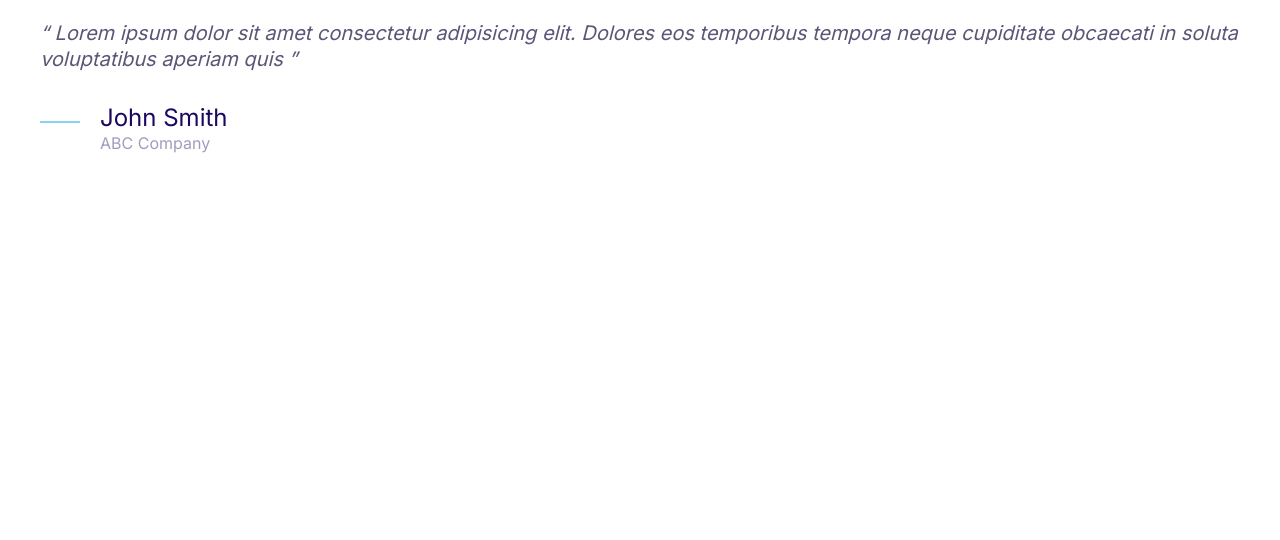
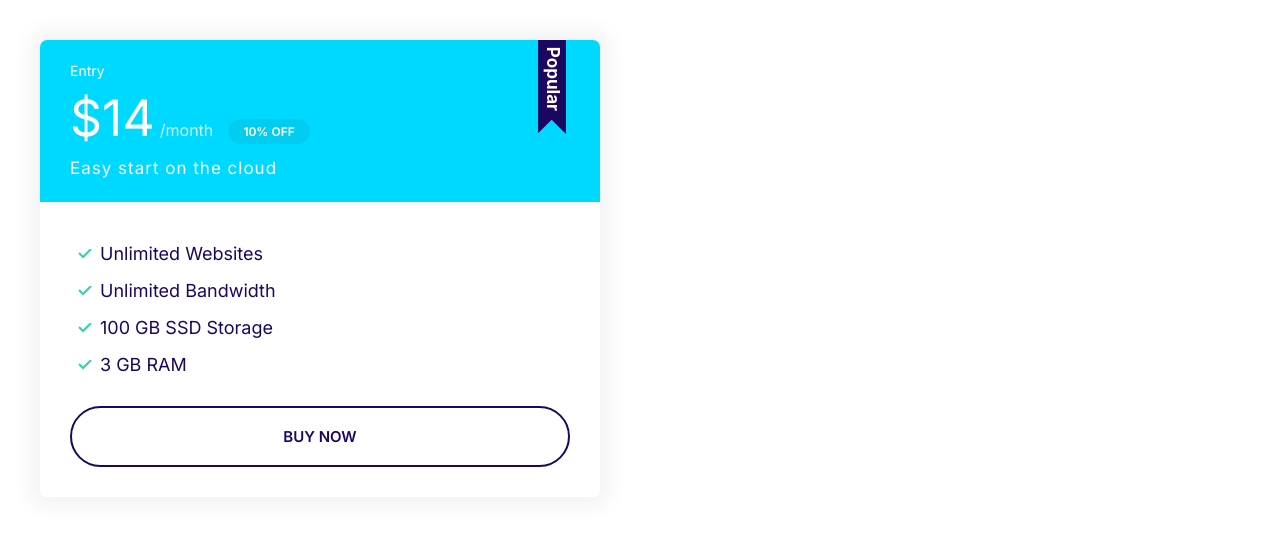
Before and after one commit to MuhammadAnas126/First-Website, a plain HTML site: page index.html in a window 1280 px wide. Drawn offline with Linux system fonts and the light colour scheme.

Commit message:
popular badge.

```diff
--- a/css/styles.css
+++ b/css/styles.css
@@ -285,7 +285,19 @@
     display: block;
 }
 .plan .list__item {
-    margin-bottom: 2rem;
+    position: relative;
+}
+
+.plan--popular .card__header {
+    position: relative;
+}
+.plan--popular .card__header::before{
+    content: url(../images/popular.svg);
+    width: 40px;
+    display: inline-block;
+    position: absolute;
+    top: -6px;
+    right: 5%;
 }
 
 @media screen and (min-width: 1024px) {
@@ -366,3 +378,19 @@
         font-size: 1.6rem;
     }
 }
+
+/* Grids */
+.grid {
+    display: grid;
+}
+
+@media screen and (min-width: 768px) {
+    .grid--1x2 {
+        grid-template-columns: repeat(2, 1fr);
+    }
+}
+@media screen and (min-width: 1024px) {
+    .grid--1x3 {
+        grid-template-columns: repeat(3, 1fr);
+    }
+}
--- a/index.html
+++ b/index.html
@@ -14,25 +14,27 @@
     />
   </head>
   <body>
-    <blockquote class="quote">
-      <p class="quote__text">
-        Lorem ipsum dolor sit amet consectetur adipisicing elit. Dolores eos
-        temporibus tempora neque cupiditate obcaecati in soluta voluptatibus
-        aperiam quis
-      </p>
-      <footer>
-        <div class="media">
-          <div class="media__image ">
-            <svg class="icon icon--primary qoute__line">
-              <use xlink:href="/images/sprite.svg#line"></use>
-            </svg>
-          </div>
-          <div class="media__body">
-            <h3 class="media__title quote__author">John Smith</h3>
-            <p class="quote__company">ABC Company</p>
+    <div style="width: 50%; padding: 4rem">
+      <div class="plan plan--popular">
+        <div class="card card--secondary">
+          <header class="card__header">
+            <h3 class="plan__name">Entry</h3>
+            <span class="plan__price">$14</span>
+            <span class="plan__billing-cycle">/month</span>
+            <span class="badge badge--secondary badge--small">10% OFF</span>
+            <span class="plan__description">Easy start on the cloud</span>
+          </header>
+          <div class="card__body">
+            <ul class="list list--tick">
+              <li class="list__item">Unlimited Websites</li>
+              <li class="list__item">Unlimited Bandwidth</li>
+              <li class="list__item">100 GB SSD Storage</li>
+              <li class="list__item">3 GB RAM</li>
+            </ul>
+            <button class="btn btn--outline btn--block">buy now</button>
           </div>
         </div>
-      </footer>
-    </blockquote>
+      </div>
+    </div>
   </body>
 </html>
```
Also changed, not shown: images/Screenshot 2025-08-23 181247.png (deleted), images/popular.svg (added).
